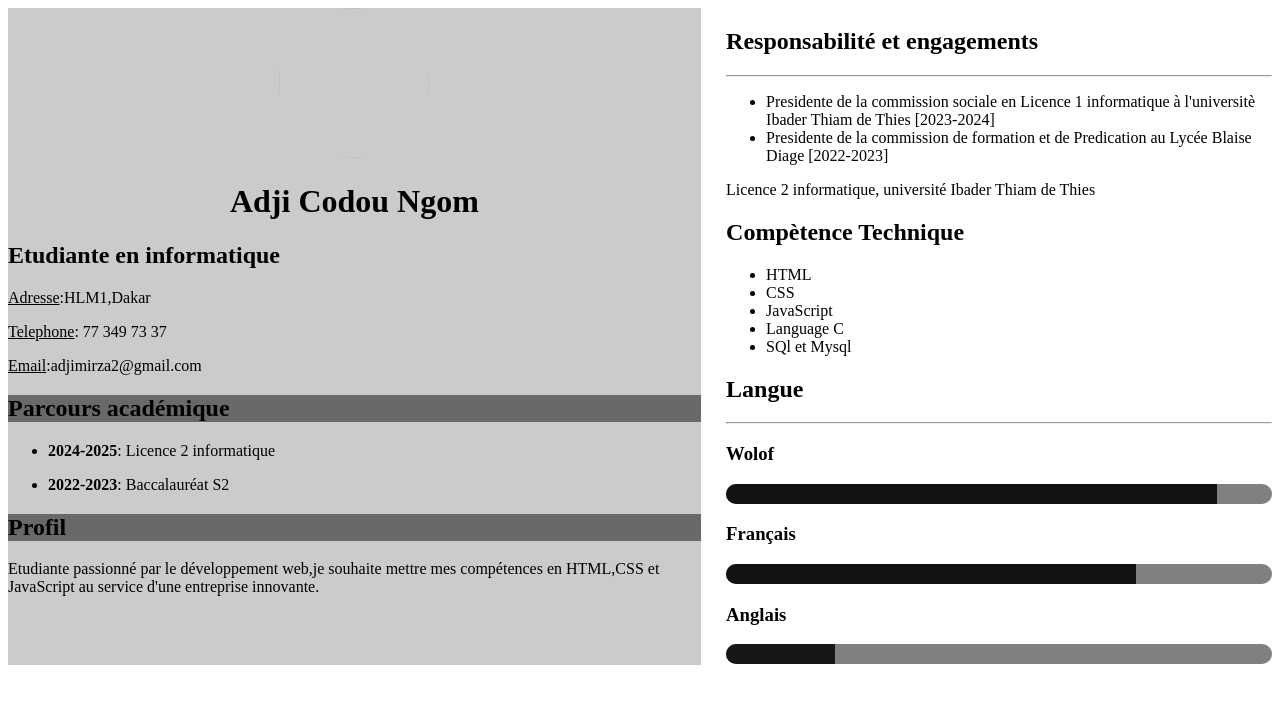
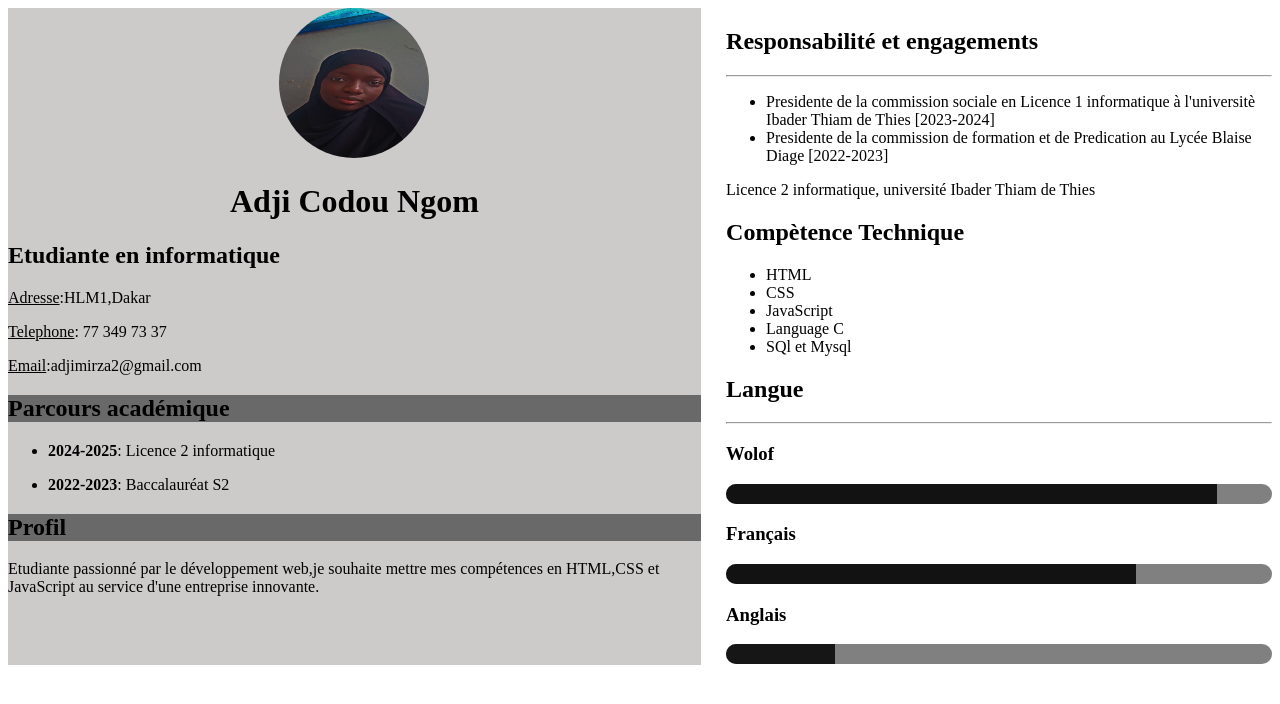
Before and after one commit to Adjimirza/mon-CV, a plain HTML site: page index.html in a window 1280 px wide. Drawn offline with Linux system fonts and the light colour scheme; files that its build step writes are made by us from their sources; files whose address does not match are found by name.

Commit message:
Update index.html
photo

```diff
--- a/index.html
+++ b/index.html
@@ -12,7 +12,7 @@
     <div class="disposition_page">
         <div class="gauche">
             <div class="photo" >
-            <img src="../Image/Snapchat-9521995.jpg" width="150" height="150"  class="img" alt="">
+            <img src="Snapchat-9521995.jpg" width="150" height="150"  class="img" alt="">
             <h1 id="nom">Adji Codou Ngom</h1>
             </div>
         <h2>Etudiante en informatique</h2>
```
